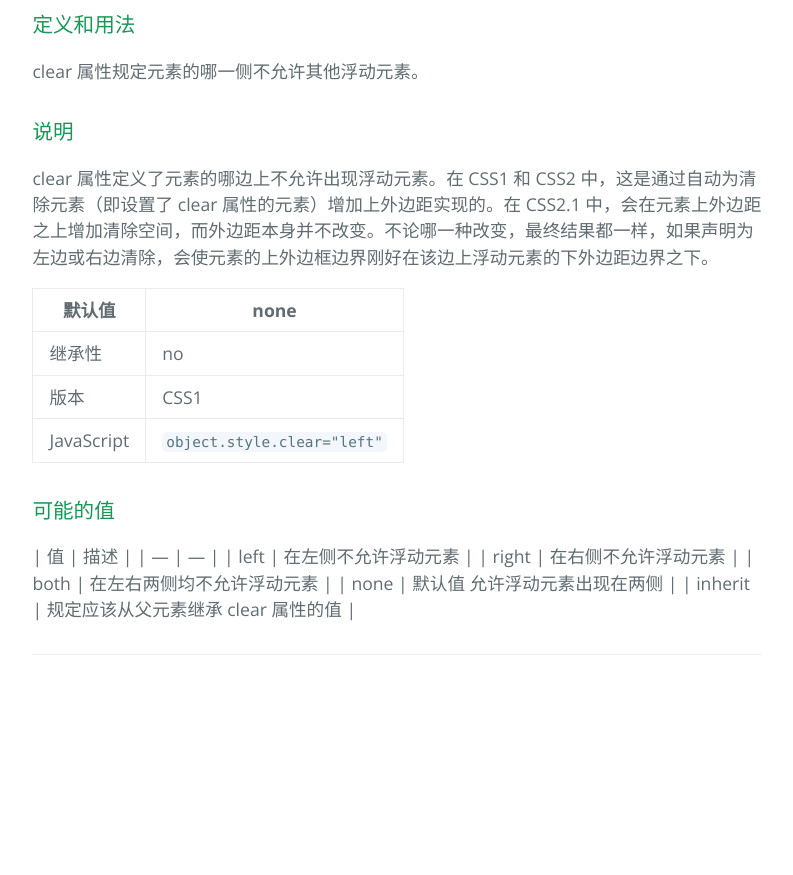
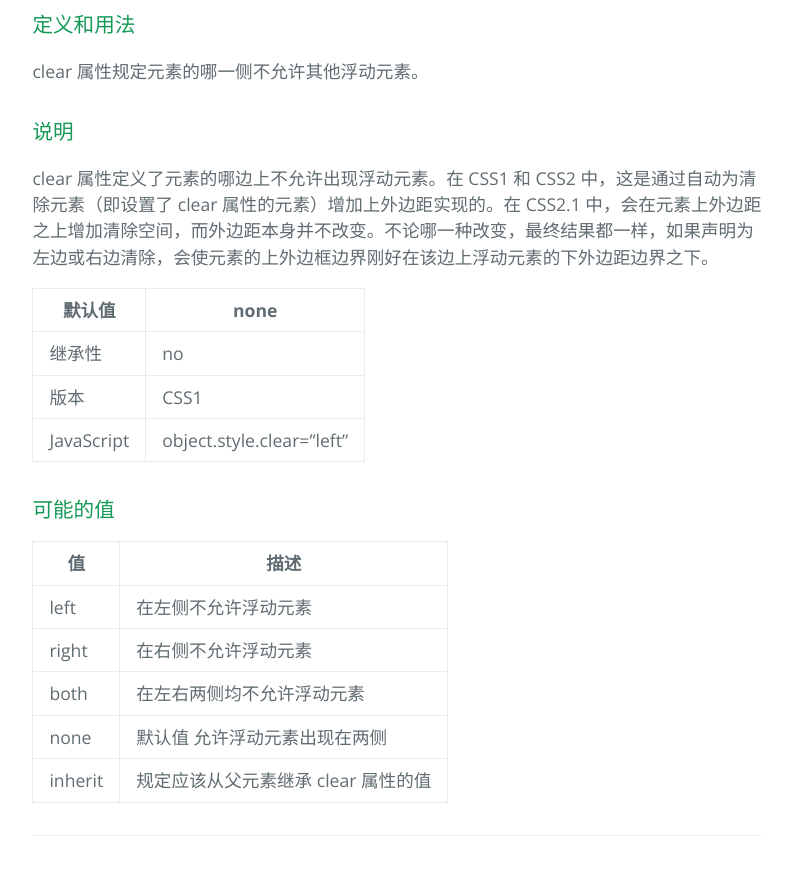
Before and after one commit to ojer/ojer.github.io, a Jekyll site: the page built from page/css.md, in a window 1280 px wide and 900 px high, scrolled down 3697 px. Shown: the top 875 px of the window, without its empty margins (422-1215 px from the left). Built offline with Jekyll 4.4.1, drawn with Linux system fonts in a browser that asks for light colours; our own code applies the rules of GitHub Pages for plain Markdown files; before the commit the page ends 4416 px from its top, so only the background shows below that.

Commit message:
'update'

```diff
--- a/page/css.md
+++ b/page/css.md
@@ -151,17 +151,18 @@ clear 属性规定元素的哪一侧不允许其他浮动元素。
 
 clear 属性定义了元素的哪边上不允许出现浮动元素。在 CSS1 和 CSS2 中，这是通过自动为清除元素（即设置了 clear 属性的元素）增加上外边距实现的。在 CSS2.1 中，会在元素上外边距之上增加清除空间，而外边距本身并不改变。不论哪一种改变，最终结果都一样，如果声明为左边或右边清除，会使元素的上外边框边界刚好在该边上浮动元素的下外边距边界之下。
 
-| 默认值      | none                      |
-| ---------- | ------------------------- |
-| 继承性      | no                        |
-| 版本        | CSS1                      |
-| JavaScript | `object.style.clear="left"` |
+| 默认值     | none                        |
+| ---------- | --------------------------- |
+| 继承性     | no                          |
+| 版本       | CSS1                        |
+| JavaScript | object.style.clear="left"   |
 
 ### 可能的值
-| 值 | 描述 |
-| --- | --- |
-| left    | 在左侧不允许浮动元素               |
-| right   | 在右侧不允许浮动元素               |
+
+| 值      | 描述                                |
+| ------- | ----------------------------------- |
+| left    | 在左侧不允许浮动元素                |
+| right   | 在右侧不允许浮动元素                |
 | both    | 在左右两侧均不允许浮动元素          |
 | none    | 默认值  允许浮动元素出现在两侧      |
 | inherit | 规定应该从父元素继承 clear 属性的值 |
```
